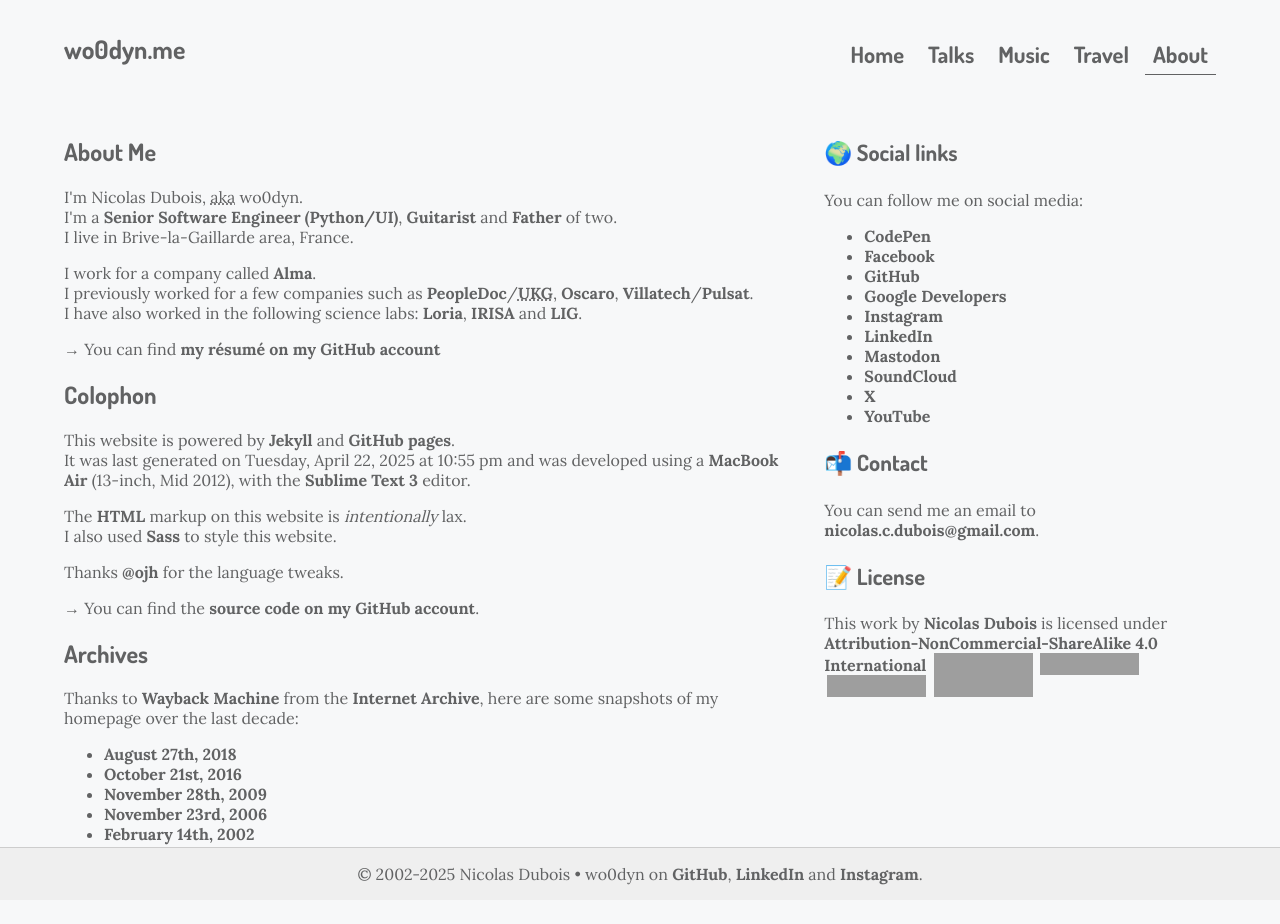
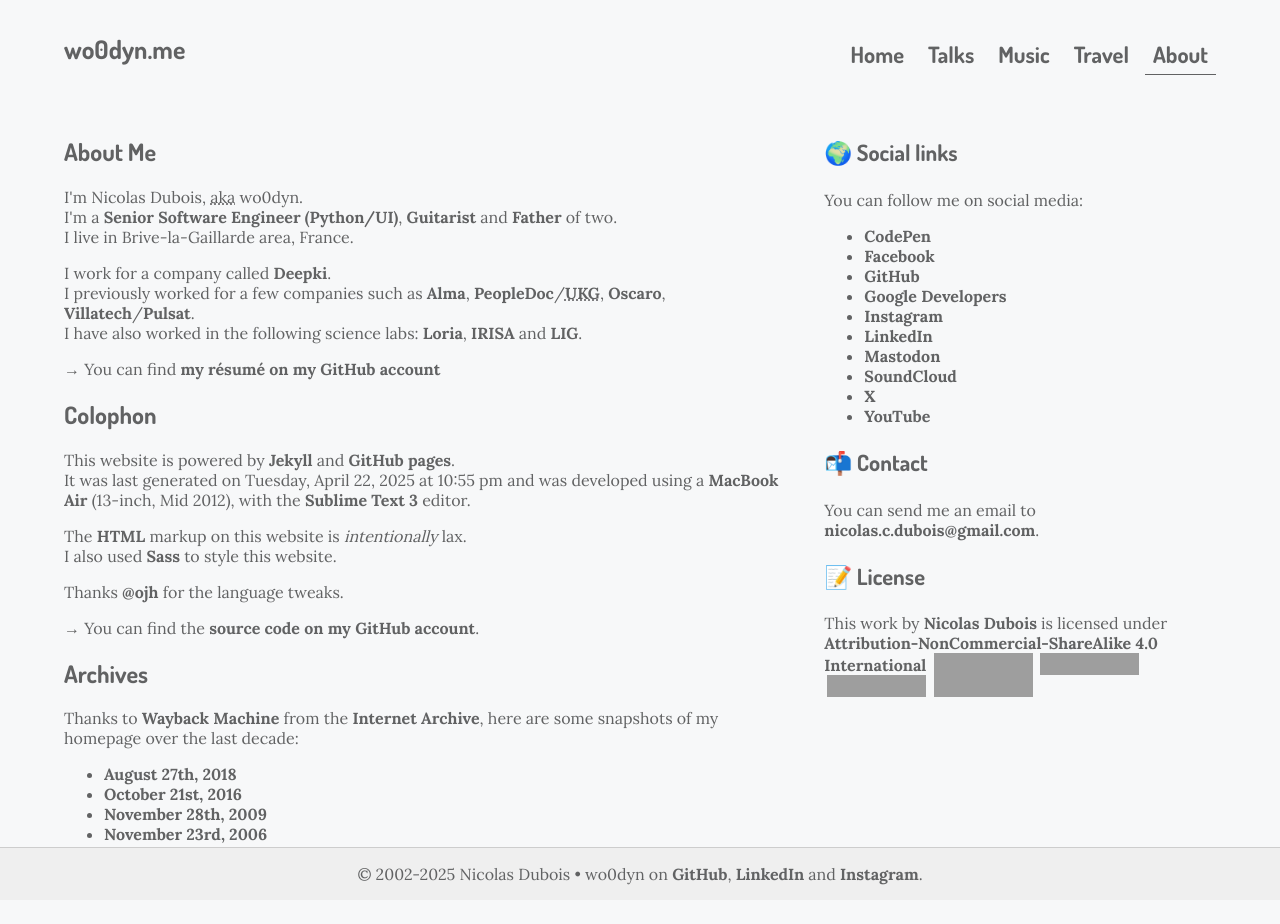
Before and after one commit to wo0dyn/homepage, a Jekyll site: the page built from about.html, in a window 1280 px wide, cut to the strip 0-960 px from the top of the page. Shown: the top 924 px of the strip. Built offline with Jekyll 4.4.1, drawn with Linux system fonts in a browser that asks for light colours; grey boxes are pictures that could not be loaded.

Commit message:
Update with my latest job 🚀

```diff
--- a/_config.yml
+++ b/_config.yml
@@ -11,7 +11,7 @@
       layout: default
       description: >
         Hi, I'm Nicolas “wo0dyn” Dubois, I'm a Senior Software Engineer (Python/UI),
-        guitarist, father of two, and this is homepage
+        guitarist, father of two, and this is my homepage!
 
 plugins:
   - jekyll-sitemap
--- a/_data/travel.yml
+++ b/_data/travel.yml
@@ -27,6 +27,7 @@
   - Air France (AFR/AF)
   - Amelia International (AEH/NL)
   - Brussels Airlines (BEL/SN)
+  - Chalair Aviation (CLG/CE)
   - easyJet (EZY/U2)
   - HOP! (HOP/A5)
   - KLM Royal Dutch Airlines (KLM/KL)
--- a/about.html
+++ b/about.html
@@ -23,8 +23,9 @@
        I'm a <strong>{{ my.title }}</strong>, <strong>Guitarist</strong> and
        <strong>Father</strong>&nbsp;of&nbsp;two.<br>
        I live in {{ my.location }}.
-    <p>I work for a company called <a href="https://almapay.com">Alma</a>.<br>
+    <p>I work for a company called <a href="https://www.deepki.com/">Deepki</a>.<br>
        I previously worked for a few companies such as
+       <a href="https://almapay.com">Alma</a>,
        <a href="https://www.people-doc.com">PeopleDoc</a>/<a href="https://www.ukg.com"><abbr title="Ultimate Kronos Group">UKG</abbr></a>,
        <a href="https://www.oscaro.com">Oscaro</a>,
        <a href="https://www.villatech.fr" title="Formerly Discounteo.com">Villatech</a>/<a href="http://www.pulsat.fr/">Pulsat</a>.<br>
```
